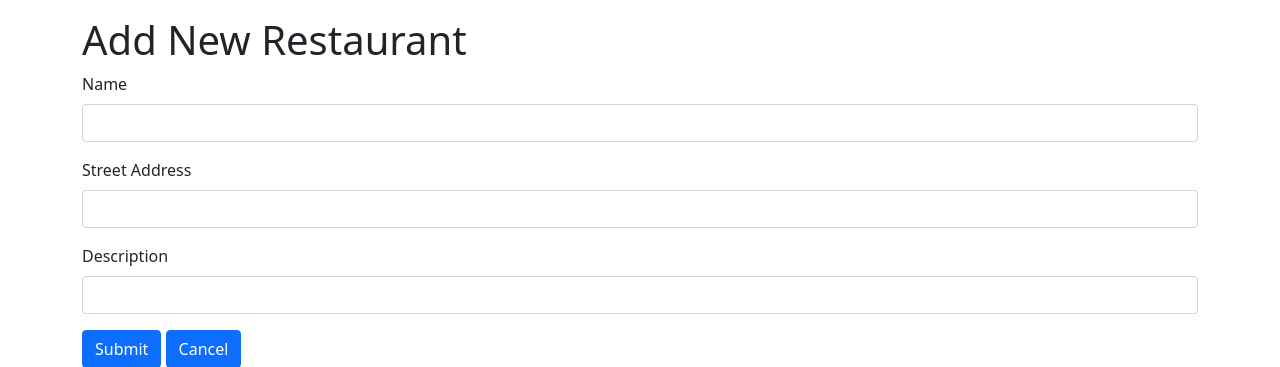
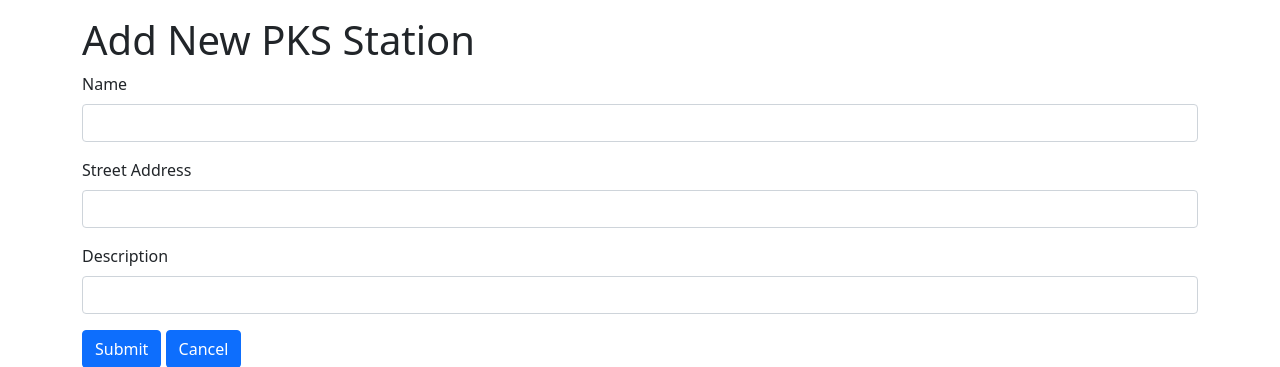
Before and after one commit to Azure-Samples/msdocs-flask-postgresql-sample-app, a Python web app: template templates/create_restaurant.html in a window 1280 px wide. Shown: the part 56-423 px from the top of the page. Run offline with Jinja, Linux system fonts and the light colour scheme; the template is opened without the code that fills it, so the values that code supplies are empty.

Commit message:
Update create_restaurant.html

```diff
--- a/templates/create_restaurant.html
+++ b/templates/create_restaurant.html
@@ -10,7 +10,7 @@
   </style>
 {% endblock %}
 {% block content %}
-    <h1>Add New Restaurant</h1>
+    <h1>Add New PKS Station</h1>
 
     <form method="POST" action="{{ url_for('add_restaurant') }}">
         <div class="mb-3">
```
